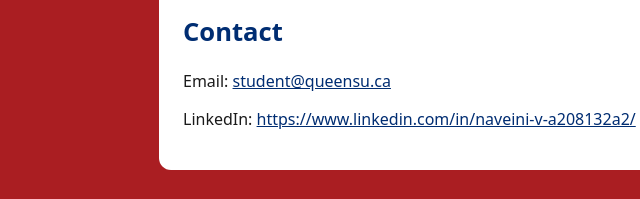
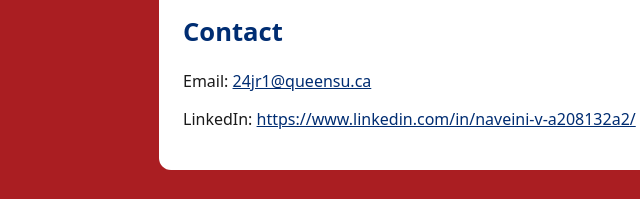
Before and after one commit to naveiniv/queens-student-page, a plain HTML site: page index.html in a window 1280 px wide. Shown: the part 751-950 px from the top of the page, 7-647 px from the left. Drawn offline with Linux system fonts and the light colour scheme.

Commit message:
Update index.html

```diff
--- a/index.html
+++ b/index.html
@@ -31,7 +31,7 @@
 
       <!-- ====== CONTACT (update your links) ====== -->
       <h2>Contact</h2>
-      <p>Email: <a href="mailto:24jr1@queensu.ca">student@queensu.ca</a></p>
+      <p>Email: <a href="mailto:24jr1@queensu.ca">24jr1@queensu.ca</a></p>
       <p>LinkedIn: <a href="#">https://www.linkedin.com/in/naveini-v-a208132a2/</a></p>
     </main>
   </body>
```
